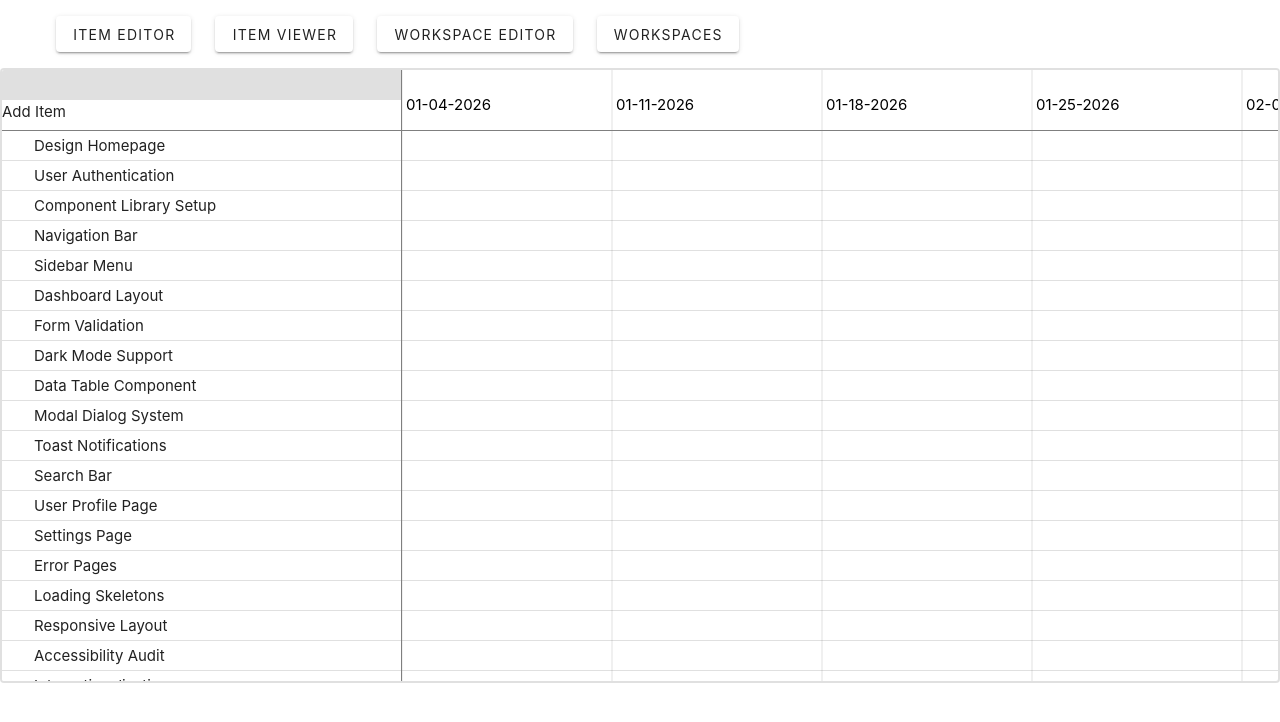
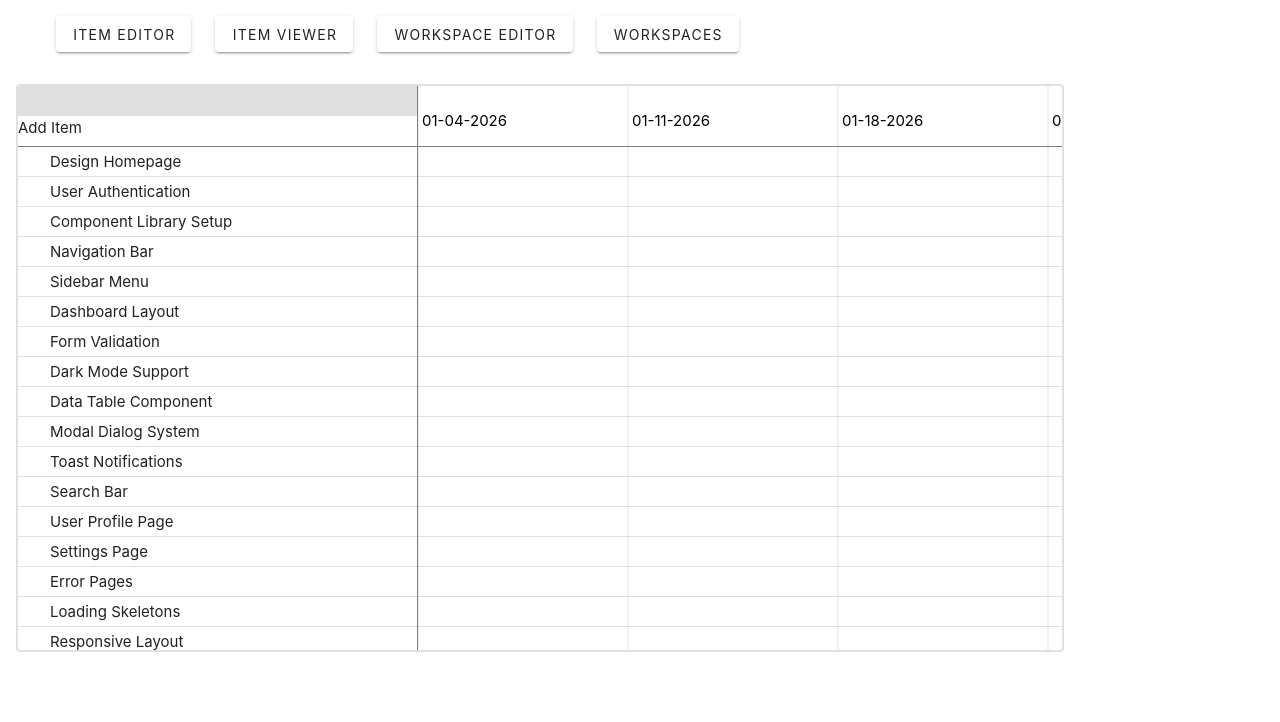
Before and after one commit to AlexJFDev/Capstone, a Vue app: page / in a window 1280 px wide. Shown: the top 722 px of the page. Built offline with nearby package versions, Linux system fonts and the light colour scheme; the HTML template or start-up script is replaced by a standard one.

Commit message:
Updated RoadmapPanel to stop controlling its size

```diff
--- a/src/components/roadmap/RoadmapPane.vue
+++ b/src/components/roadmap/RoadmapPane.vue
@@ -45,7 +45,7 @@ const scale: RoadmapScale = {
 
 <style scoped>
 .roadmap-pane {
-  max-height: calc(100vh - 64px);
+  height: 100%;
   overflow: auto;
   border: 2px solid v-bind(PANE_COLOR_PRIMARY);
   border-radius: 4px;
@@ -79,7 +79,6 @@ const scale: RoadmapScale = {
 
   .body {
     display: flex;
-    max-height: calc(100vh - 250px);
     width: fit-content;
 
     .item-list {
--- a/src/views/HomeView.vue
+++ b/src/views/HomeView.vue
@@ -6,6 +6,16 @@ const TEST_WORKSPACE_ID = 'w-1a2b3c4d-5e6f-7890-abcd-ef1234567890'
 
 <template>
   <v-main>
-    <RoadmapPane :workspaceId="TEST_WORKSPACE_ID"/>
+    <div class="pane">
+      <RoadmapPane :workspaceId="TEST_WORKSPACE_ID"/>
+    </div>
   </v-main>
 </template>
+
+<style scoped>
+.pane {
+  width: calc(100vw - 200px);
+  height: calc(100vh - 200px);
+  padding: 16px;
+}
+</style>
```
